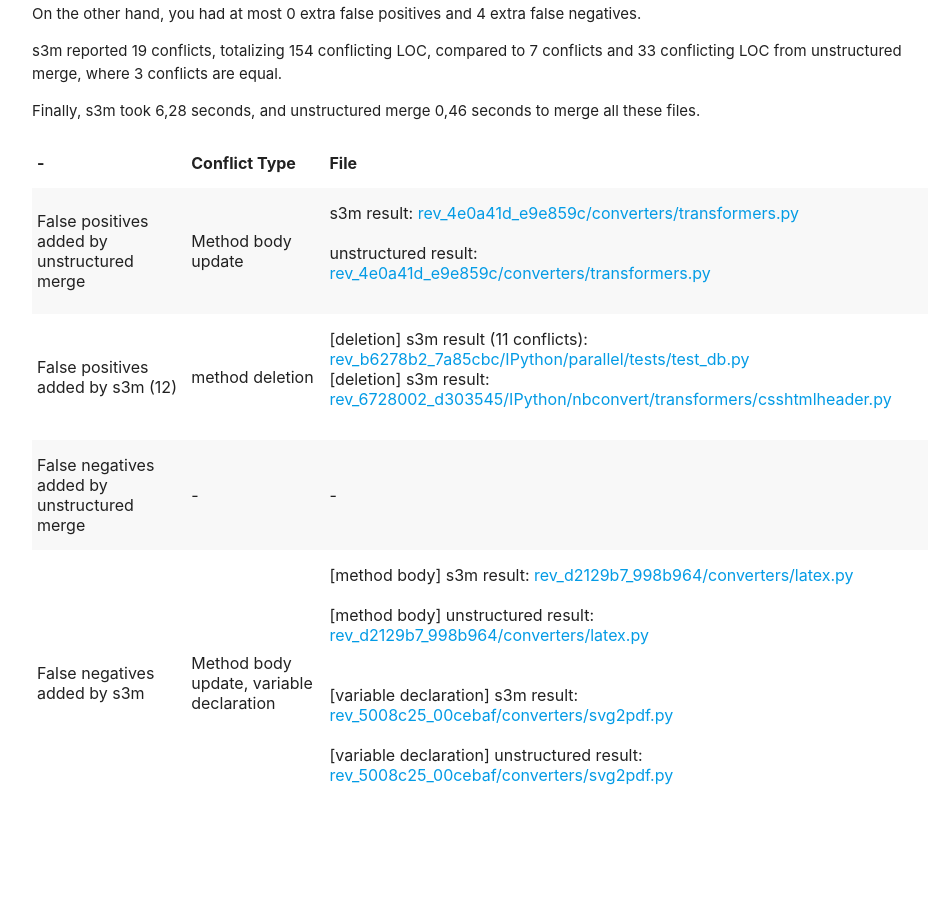
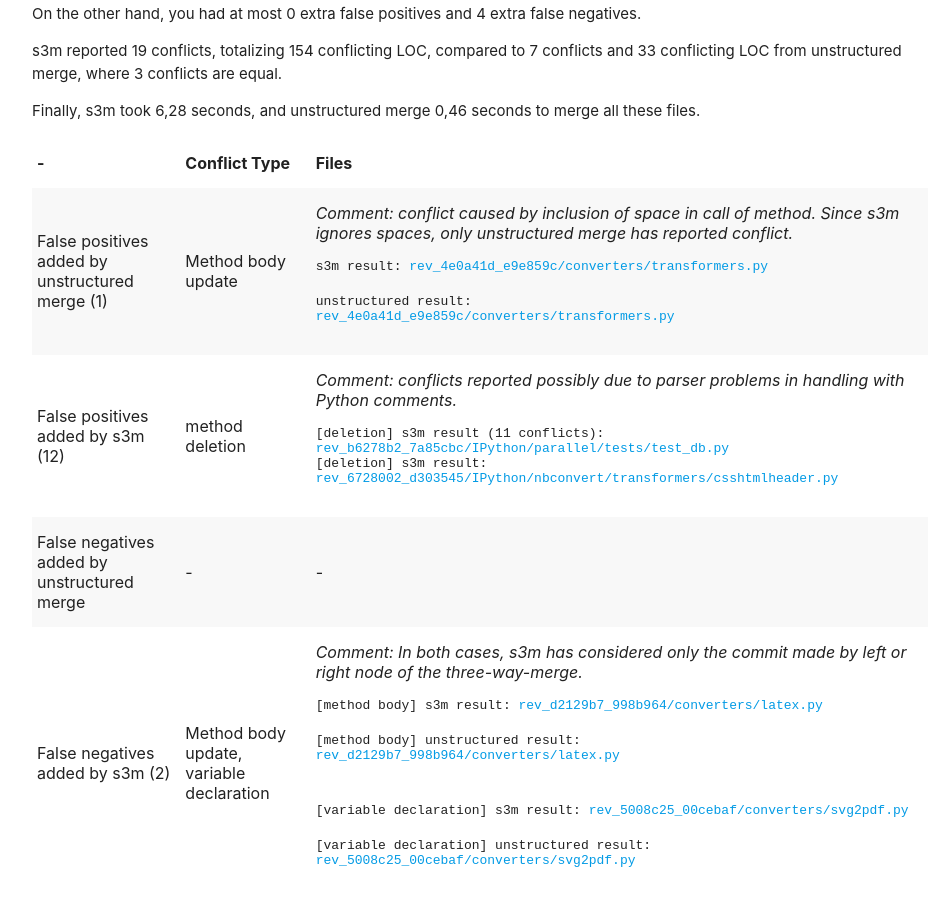
Before and after one commit to allan-mlpe/s3mpython-results, a plain HTML site: page public/ipython/index.html in a window 1280 px wide. Shown: the part 273-1178 px from the top of the page, without its empty margins (160-1099 px from the left). Before the commit the page ends 1134 px from the top, so only its background shows below. Drawn offline with nearby package versions, Linux system fonts and the light colour scheme.

Commit message:
Inclusão dos comentários acerca dos conflitos de FP/FN do ipython

```diff
--- a/public/ipython/index.html
+++ b/public/ipython/index.html
@@ -6,6 +6,17 @@
 	  <script src="https://cdnjs.cloudflare.com/ajax/libs/jquery/3.2.1/jquery.min.js"></script>
 	  <script src="https://cdnjs.cloudflare.com/ajax/libs/materialize/0.98.0/js/materialize.min.js"></script>
       <meta name="viewport" content="width=device-width, initial-scale=1.0"/>
+
+      <style type="text/css">
+        ul p {
+            font-style: italic;
+        }
+
+        ul li {
+            font-family: monospace;
+        }
+
+      </style>
 </head>
 <body>
 	<nav>
@@ -40,16 +51,19 @@
           <tr>
               <th>-</th>
               <th>Conflict Type</th>
-              <th>File</th>
+              <th>Files</th>
           </tr>
         </thead>
 
         <tbody>
           <tr>
-            <td>False positives added by unstructured merge</td>
+            <td>False positives added by unstructured merge (1)</td>
             <td>Method body update</td>
             <td>
             	<ul>
+                    <p>
+                            Comment: conflict caused by inclusion of space in call of method. Since s3m ignores spaces, only unstructured merge has reported conflict.
+                        </p>
             		<li>
             			s3m result:
             			<a href="https://s3mpython.firebaseapp.com/ipython/rev_4e0a41d_e9e859c/s3m-result/transformers.py">
@@ -71,6 +85,9 @@
             <td>method deletion</td>
             <td>
             	<ul>
+                    <p>
+                        Comment: conflicts reported possibly due to parser problems in handling with Python comments.
+                    </p>
             		<li>
             			[deletion] s3m result (11 conflicts):
             			<a href="https://s3mpython.firebaseapp.com/ipython/rev_b6278b2_7a85cbc/test_db.py">
@@ -122,10 +139,14 @@
             <td>-</td>
           </tr>
           <tr>
-            <td>False negatives added by s3m</td>
+            <td>False negatives added by s3m (2)</td>
             <td>Method body update, variable declaration</td>
             <td>
             	<ul>
+                    <p>
+                        Comment: In both cases, s3m has considered only the commit made by left or right node of the three-way-merge.
+                    </p>
+
             		<li>
             			[method body] s3m result:
             			<a href="https://s3mpython.firebaseapp.com/ipython/rev_d2129b7_998b964/s3m-result/latex.py">
```
